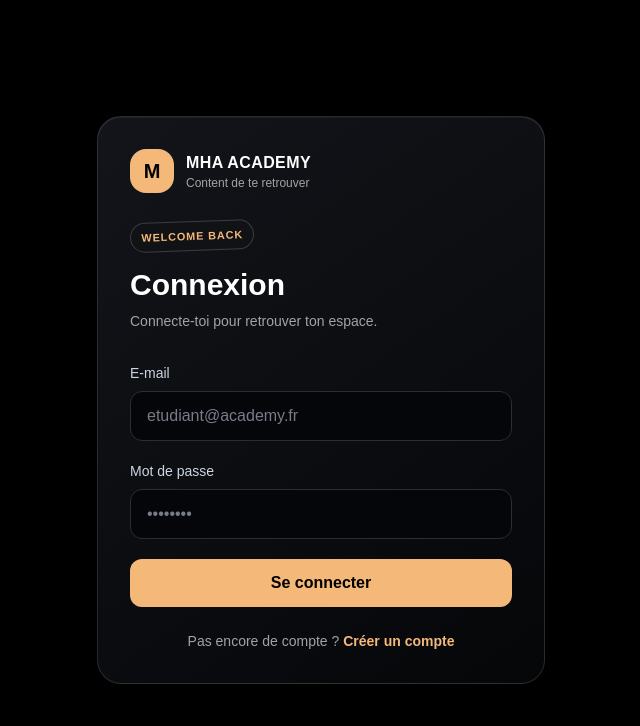
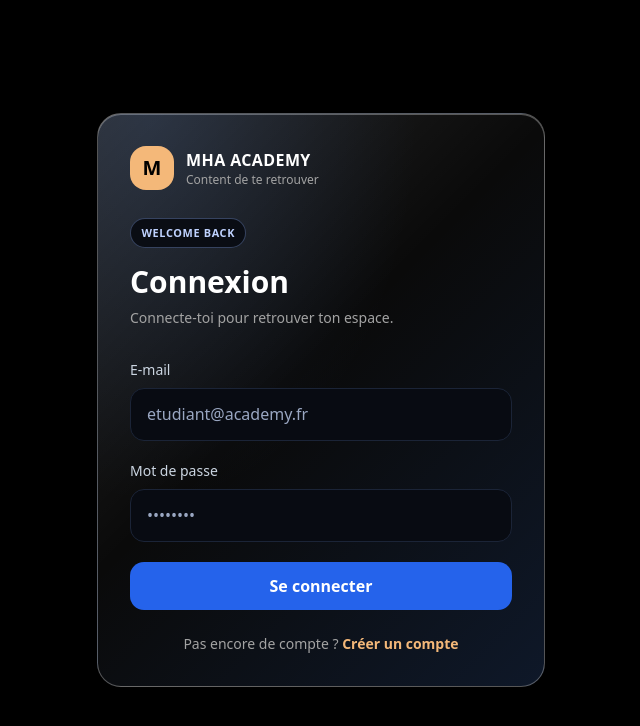
Before and after one commit to spidnes-wrl/mha-academy, a Next.js app: page /auth/login in a window 1280 px wide. Shown: the top 726 px of the page, without its empty margins (319-959 px from the left). Built offline with nearby package versions, Linux system fonts and the light colour scheme; no server answers.

Commit message:
Redesign: establish blue-black design tokens

```diff
--- a/src/app/globals.css
+++ b/src/app/globals.css
@@ -2,19 +2,81 @@
 @tailwind components;
 @tailwind utilities;
 
-:root{color-scheme:dark;--mha-black:#020203;--mha-surface:#090a0d;--mha-raised:#111318;--mha-white:#f7f7f5;--mha-muted:#9298a3;--mha-border:rgba(255,255,255,.11);--mha-apricot:#f4b879;--mha-blue:#438bff;--mha-red:#ef5555;--mha-gray:#8b9099}
-html{scroll-behavior:smooth;background:#020203}
-body{margin:0;min-height:100vh;background:#020203;color:var(--mha-white);font-family:Arial,Helvetica,sans-serif}
-*{box-sizing:border-box}button,input,select,textarea{font:inherit}::selection{background:rgba(67,139,255,.35);color:white}
-.card{@apply rounded-2xl border p-5 shadow-lg;background:var(--mha-surface);border-color:var(--mha-border)}
-.input{@apply w-full rounded-xl px-4 py-3 text-white outline-none transition;background:#050609;border:1px solid #292d35}
-.input::placeholder{color:#777d88}.input:focus{border-color:var(--mha-blue);box-shadow:0 0 0 3px rgba(67,139,255,.14)}
-.button-primary{@apply rounded-xl px-5 py-3 font-semibold text-black transition;background:var(--mha-apricot)}
-.button-primary:hover{background:#ffd09d;transform:translateY(-1px)}
-.button-secondary{@apply rounded-xl border px-5 py-3 font-medium text-white transition;background:#090a0d;border-color:#30343c}
-.button-secondary:hover{border-color:var(--mha-apricot)}
-.mha-glass{background:linear-gradient(145deg,rgba(24,27,34,.76),rgba(8,9,12,.72));border:1px solid rgba(255,255,255,.13);box-shadow:0 16px 42px rgba(0,0,0,.42),inset 0 1px 0 rgba(255,255,255,.055);backdrop-filter:blur(20px);-webkit-backdrop-filter:blur(20px)}
-.mha-sticker{display:inline-flex;align-items:center;border:1px solid rgba(255,255,255,.18);border-radius:999px;background:#101216;color:#f4b879;padding:.35rem .65rem;font-size:.68rem;font-weight:800;letter-spacing:.08em;transform:rotate(-2deg)}
-.mha-badge{background:rgba(67,139,255,.15);color:#75aaff;border:1px solid rgba(67,139,255,.28)}
-.mha-warning{background:rgba(239,85,85,.12);color:#ff8585;border:1px solid rgba(239,85,85,.25)}
-.mha-notification{background:rgba(139,144,153,.14);color:#c0c3c9;border:1px solid rgba(139,144,153,.2)}
+:root {
+  color-scheme: dark;
+  --mha-black: #000000;
+  --mha-surface: #0A0D14;
+  --mha-raised: #111827;
+  --mha-blue: #2563EB;
+  --mha-blue-pressed: #1D4ED8;
+  --mha-soft: #BFD2FF;
+  --mha-muted: #9AA7C2;
+  --mha-border: #1B2437;
+  --mha-glass: linear-gradient(135deg, rgba(255,255,255,.16), rgba(255,255,255,.04) 45%, rgba(90,150,255,.16));
+}
+* { box-sizing: border-box; }
+html { min-height: 100%; background: #000; scroll-behavior: smooth; }
+body {
+  margin: 0; min-height: 100vh; background: #000; color: #F8FAFC;
+  font-family: Sora, ui-sans-serif, system-ui, sans-serif;
+  padding-bottom: env(safe-area-inset-bottom);
+}
+button,input,select,textarea { font: inherit; }
+button,a { -webkit-tap-highlight-color: transparent; }
+::selection { background: rgba(37,99,235,.38); color: white; }
+:focus-visible { outline: 2px solid #93B4FF; outline-offset: 3px; }
+.card {
+  border: 1px solid var(--mha-border); border-radius: 20px;
+  background: var(--mha-surface); padding: 1rem;
+  box-shadow: none;
+}
+.input {
+  width: 100%; border-radius: 14px; border: 1px solid var(--mha-border);
+  background: #080B12; padding: .85rem 1rem; color: white; outline: none;
+  transition: border-color .18s ease, box-shadow .18s ease;
+}
+.input::placeholder { color: #9AA7C2; }
+.input:focus { border-color: var(--mha-blue); box-shadow: 0 0 0 3px rgba(37,99,235,.18); }
+.button-primary {
+  display: inline-flex; min-height: 44px; align-items: center; justify-content: center;
+  gap: .5rem; border-radius: 14px; padding: .75rem 1.1rem;
+  background: var(--mha-blue); color: white; font-weight: 700; transition: background .18s ease;
+}
+.button-primary:hover { background: var(--mha-blue-pressed); }
+.button-secondary {
+  display: inline-flex; min-height: 44px; align-items: center; justify-content: center;
+  border: 1px solid var(--mha-border); border-radius: 14px; padding: .75rem 1.1rem;
+  background: var(--mha-surface); color: white; font-weight: 600;
+}
+.glass-surface,.mha-glass {
+  position: relative; isolation: isolate; overflow: hidden;
+  background: var(--mha-glass); border: 1px solid rgba(255,255,255,.30);
+  box-shadow: 0 14px 38px rgba(0,0,0,.34), inset 0 1px 0 rgba(255,255,255,.30);
+  -webkit-backdrop-filter: blur(18px) saturate(1.6);
+  backdrop-filter: blur(18px) saturate(1.6);
+}
+.glass-surface::before,.mha-glass::before {
+  content: ''; position: absolute; inset: 0; pointer-events: none; z-index: -1;
+  background: radial-gradient(ellipse at 12% 0%, rgba(90,150,255,.14), transparent 48%);
+}
+.glass-fallback { background: #111827; }
+@supports not ((backdrop-filter: blur(1px)) or (-webkit-backdrop-filter: blur(1px))) {
+  .glass-surface,.mha-glass { background: #111827; }
+}
+.mha-sticker {
+  display: inline-flex; align-items: center; border: 1px solid rgba(147,180,255,.32);
+  border-radius: 999px; background: #0A0D14; color: #BFD2FF;
+  padding: .35rem .65rem; font-size: .68rem; font-weight: 700; letter-spacing: .06em;
+}
+.mha-badge { background: rgba(37,99,235,.16); color: #BFD2FF; border: 1px solid rgba(37,99,235,.3); }
+.mha-warning { background: rgba(239,68,68,.12); color: #FCA5A5; border: 1px solid rgba(239,68,68,.25); }
+.mha-notification { background: rgba(37,99,235,.12); color: #BFD2FF; border: 1px solid rgba(37,99,235,.22); }
+.mha-page { width: min(100%, 760px); margin-inline: auto; padding: 1.25rem 1rem calc(7.5rem + env(safe-area-inset-bottom)); }
+.mha-banner { position: relative; min-height: 180px; border: 1px solid var(--mha-border); border-radius: 24px; background: radial-gradient(ellipse at 78% 18%, rgba(37,99,235,.34), transparent 45%), linear-gradient(120deg,#0A0D14,#101827 65%,#080B12); }
+.mha-banner-image { position:absolute; inset:0; width:100%; height:100%; object-fit:cover; border-radius:inherit; }
+.mha-avatar-frame { display:grid; place-items:center; border:2px solid #2563EB; background:linear-gradient(145deg,#2563EB,#0A0D14); padding:3px; border-radius:50%; }
+.mha-avatar-frame img { width:100%; height:100%; object-fit:cover; border-radius:50%; }
+.mha-tabbar { background:var(--mha-glass); border:1px solid rgba(255,255,255,.3); box-shadow:0 14px 40px rgba(0,0,0,.45),inset 0 1px 0 rgba(255,255,255,.3); backdrop-filter:blur(18px) saturate(1.6); -webkit-backdrop-filter:blur(18px) saturate(1.6); }
+@media (prefers-reduced-motion: reduce) {
+  *,*::before,*::after { scroll-behavior:auto !important; animation-duration:.01ms !important; animation-iteration-count:1 !important; transition-duration:.01ms !important; }
+}
```
